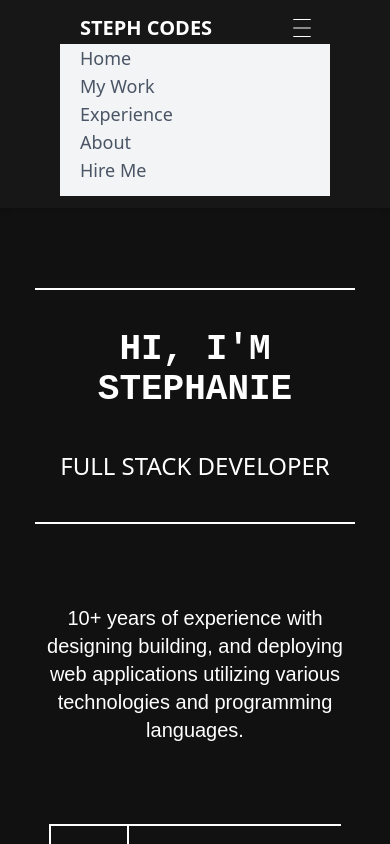
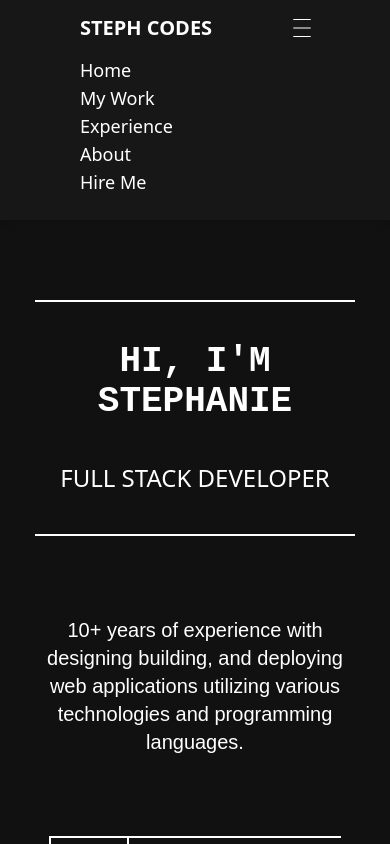
Before and after one commit to Rocklobster84/steph-codes-temp, a Next.js app: page / in a window 390 px wide. Both pictures are taken after a click on the button 302 px from the left and 28 px from the top of the page. Shown: the top 844 px of the page. Built offline with nearby package versions, Linux system fonts and the light colour scheme.

Commit message:
Restyled the hamburger menu to have a matching dark background, white-ish text. Replaced the button wrapper on the Hire Me button and made it a regluar link.

```diff
--- a/components/Navbar.tsx
+++ b/components/Navbar.tsx
@@ -35,24 +35,22 @@ export default function Navbar() {
           <button onClick={() => setIsOpen(!isOpen)} className="block sm:hidden px-4 text-2xl"><CiMenuBurger /></button>
         </div>
 
-        <div className={`${ isOpen ? "block" : "hidden" } sm:hidden bg-gray-100 space-y-2 pb-3`}>
+        <div className={`${ isOpen ? "block" : "hidden" } sm:hidden bg-neutral-900 space-y-2 pt-3 pb-3`}>
           <Link href="/">
-            <span className="px-5 text-lg text-gray-600 block">Home</span>
+            <span className="px-5 text-lg text-white-600 block">Home</span>
           </Link>
-          <Link href="/">
-            <span className="px-5 text-lg text-gray-600 block">My Work</span>
+          <Link href="/#my-work">
+            <span className="px-5 text-lg text-white-600 block">My Work</span>
           </Link>
-          <Link href="/">
-            <span className="px-5 text-lg text-gray-600 block">Experience</span>
+          <Link href="/#experience">
+            <span className="px-5 text-lg text-white-600 block">Experience</span>
           </Link>
-          <Link href="/">
-            <span className="px-5 text-lg text-gray-600 block">About</span>
+          <Link href="/#about">
+            <span className="px-5 text-lg text-white-600 block">About</span>
           </Link>
-          <CustomButton
-            title="Hire Me"
-            btnType="button"
-            containerStyles="px-5 text-lg text-gray-600 block"
-          />
+          <Link href="/#hire-me">
+            <span className="px-5 text-lg text-white-600 block">Hire Me</span>
+          </Link>
         </div>
       </nav>
     </header>
```
